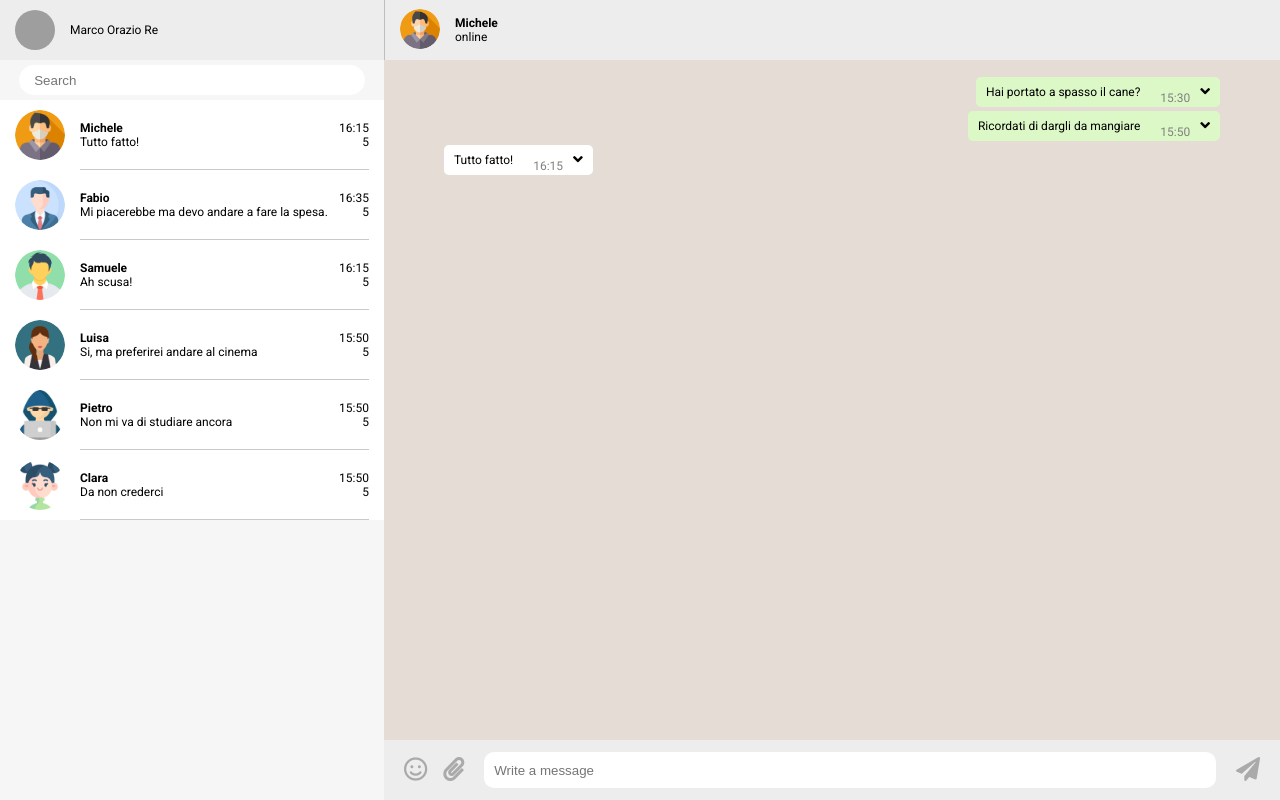
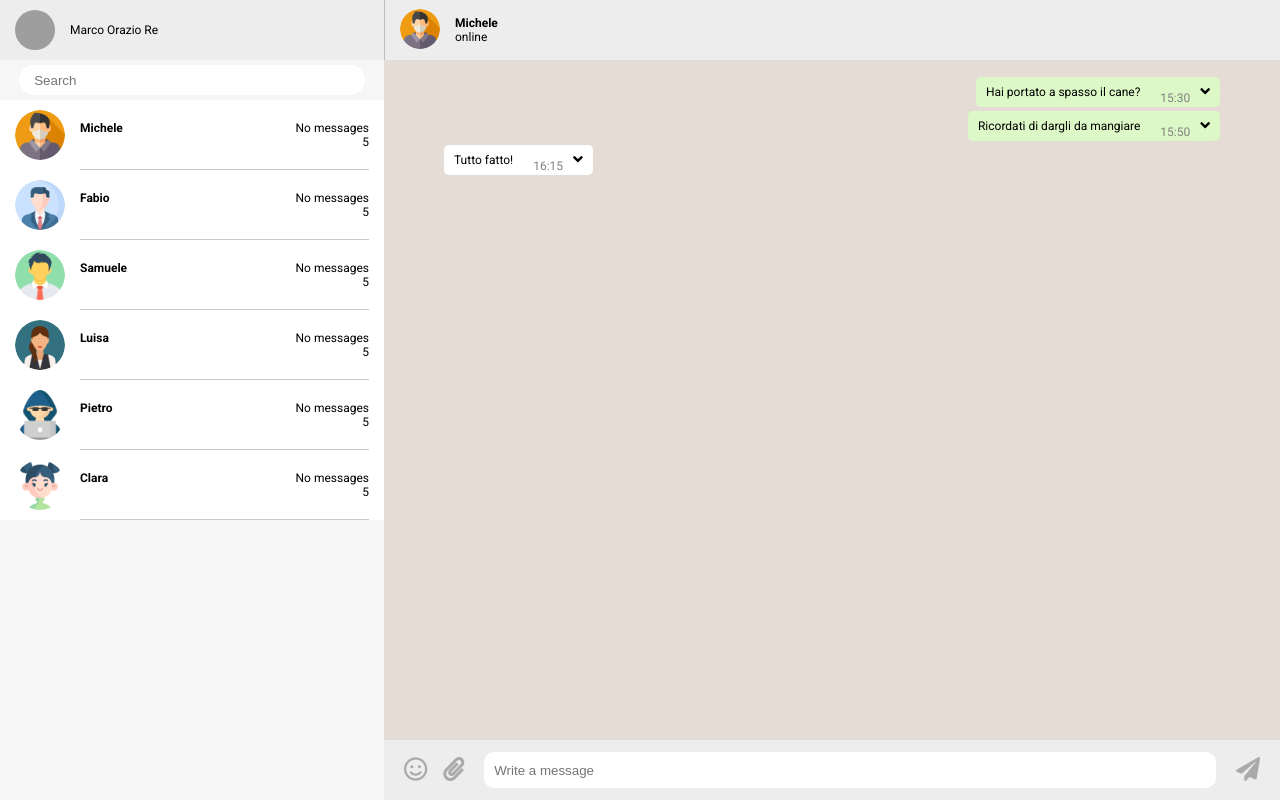
Before and after one commit to CassiniHub/vue-boolzapp, a plain HTML site: page index.html in a window 1280 px wide. Drawn offline with nearby package versions, Linux system fonts and the light colour scheme; grey boxes are pictures that could not be loaded.

Commit message:
Vue Js - Milestone #5
Known issues:
- If a message that is not the last of the chat is deleted, the dropdown menu will automatically open on the next message

Fix:
- Now you can eliminate all the messages without error

```diff
--- a/index.html
+++ b/index.html
@@ -55,13 +55,13 @@
                                                 <strong>{{ contact.name }}</strong>
                                             </div>
                                             <div class="last-message-time">
-                                                {{ contact.messages[contact.messages.length - 1].date.substring(11, 16) }}
+                                                {{ (contact.messages > 0) ? contact.messages[contact.messages.length - 1].date.substring(11, 16) : 'No messages'}}
                                             </div>
                                         </div>
 
                                         <div class="account-down-info">
                                             <div class="last-message">
-                                                {{ contact.messages[contact.messages.length - 1].text }}
+                                                {{ (contact.messages > 0) ? contact.messages[contact.messages.length - 1].text : ''}}
                                             </div>
                                             <div class="not-readed-messages">
                                                 5
```
